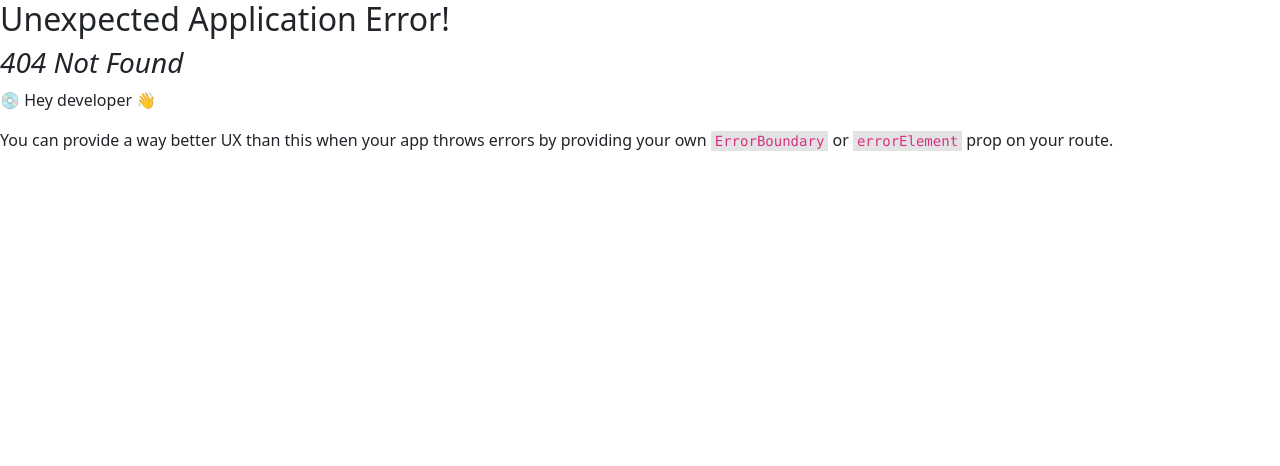
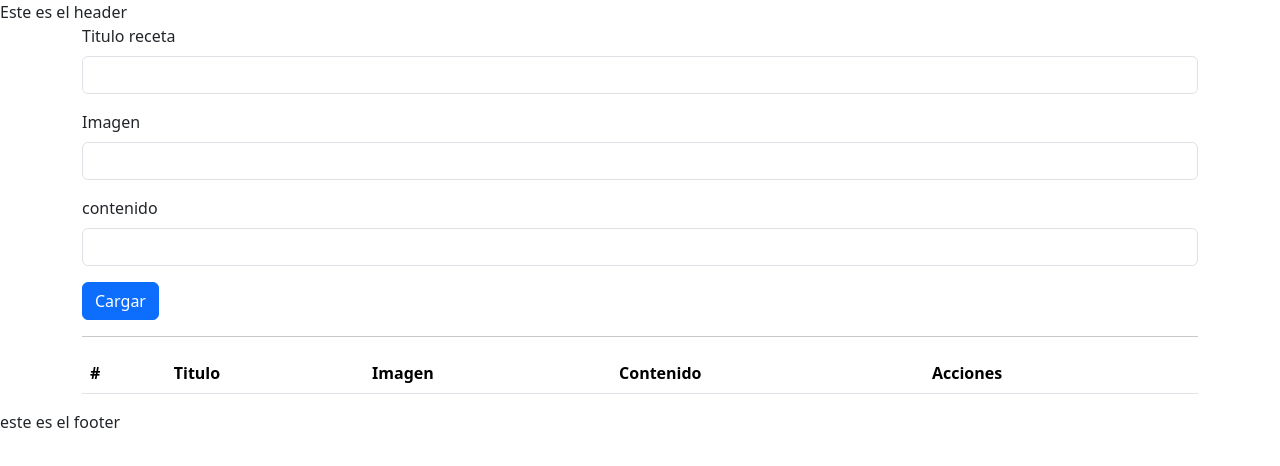
Before and after one commit to Juanivene/tp-React1, a React (Vite) app: page /recetas in a window 1280 px wide. Before the commit this address had no page. Shown: the top 466 px of the page. Built offline with nearby package versions, Linux system fonts and the light colour scheme.

Commit message:
agrego abm recetas(create,read,delete)

```diff
--- /dev/null
+++ b/src/componentes/Recipes/FormRecipes.jsx
@@ -0,0 +1,115 @@
+import PropTypes from "prop-types";
+import { useForm } from "react-hook-form";
+import { Recipe } from "./Recipe";
+
+const FormRecipes = (props) => {
+  const { recipes, setRecipes } = props;
+
+  const {
+    register,
+    reset,
+    formState: { errors },
+    handleSubmit: onSubmitRHF,
+  } = useForm();
+
+  const handleSubmit = (data) => {
+    const { title, imagen, content } = data;
+    const recipe = new Recipe(title, imagen, content);
+    const nuevoArray = [...recipes, recipe];
+    setRecipes(nuevoArray);
+  };
+  return (
+    <form onSubmit={onSubmitRHF(handleSubmit)}>
+      <fieldset className="mb-3">
+        <label htmlFor="title" className="form-label">
+          Titulo receta
+        </label>
+        <input
+          type="text"
+          id="title"
+          className={`form-control ${errors.title ? `is-invalid` : ``}`}
+          {...register("title", {
+            required: true,
+            maxLength: {
+              value: 30,
+              message: "el titulo no puede superar los 30 caracteres",
+            },
+            minLength: {
+              value: 2,
+              message: "el titulo debe tener al menos 2 caracteres",
+            },
+            pattern: {
+              value: /^[a-zA-Z\s]+$/,
+              message: "Ingrese un titulo valido",
+            },
+          })}
+        />
+        <div className="invalid-feedback">
+          <span className="badge text-bg-danger">{errors.title?.message}</span>
+        </div>
+      </fieldset>
+
+      <fieldset className="mb-3">
+        <label htmlFor="imagen" className="form-label">
+          Imagen
+        </label>
+        <input
+          type="text"
+          id="imagen"
+          className={`form-control ${errors.imagen ? `is-invalid` : ``}`}
+          {...register("imagen", {
+            required: true,
+            minLength: {
+              value: 2,
+              message: "Ingrese una url",
+            },
+            pattern: {
+              value:
+                /^(https?:\/\/)?(www\.)?[a-zA-Z0-9\-\.]+\.[a-zA-Z]{2,}([\/\w\-\.]*)*\/?$/,
+              message: "ingrese una url valida",
+            },
+          })}
+        />
+        <div className="invalid-feedback">
+          <span className="badge text-bg-danger">{errors.imagen?.message}</span>
+        </div>
+      </fieldset>
+
+      <fieldset className="mb-3">
+        <label htmlFor="content" className="form-label">
+          contenido
+        </label>
+        <input
+          type="text"
+          id="content"
+          className={`form-control ${errors.content ? `is-invalid` : ``}`}
+          {...register("content", {
+            required: true,
+            minLength: {
+              value: 2,
+              message: "el titulo debe tener al menos 2 caracteres",
+            },
+            pattern: {
+              value: /^[a-zA-Z0-9]+$/,
+              message: " No se permiten caracteres especiales",
+            },
+          })}
+        />
+        <div className="invalid-feedback">
+          <span className="badge text-bg-danger">
+            {errors.content?.message}
+          </span>
+        </div>
+      </fieldset>
+      <button type="submit" className="btn btn-primary">
+        Cargar
+      </button>
+    </form>
+  );
+};
+
+export default FormRecipes;
+FormRecipes.propTypes = {
+  recipes: PropTypes.array.isRequired,
+  setRecipes: PropTypes.func.isRequired,
+};
--- /dev/null
+++ b/src/componentes/Recipes/Recipe.js
@@ -0,0 +1,8 @@
+export class Recipe {
+  constructor(title, imagen, content) {
+    this.id = window.self.crypto.randomUUID();
+    this.title = title;
+    this.imagen = imagen;
+    this.content = content;
+  }
+}
--- /dev/null
+++ b/src/componentes/Recipes/TableRecipes.jsx
@@ -0,0 +1,83 @@
+import PropTypes from "prop-types";
+import Swal from "sweetalert2";
+
+const TableRecipes = (props) => {
+  const { recipes, setRecipes } = props;
+
+  const deleteRecipes = (recipe, idRecipe) => {
+    Swal.fire({
+      title: "Atencion",
+      text: `Estas por eliminar la receta de ${recipe.title}.¿Estas seguro que deseas eliminarla?`,
+      showConfirmButton: true,
+      showCancelButton: true,
+      confirmButtonText: "SI , eliminar",
+      cancelButtonText: "NO",
+      confirmButtonColor: "red",
+    }).then((res) => {
+      if (res.isConfirmed) {
+        const NuevoArray = recipes.filter((recipe) => {
+          return recipe.id !== idRecipe;
+        });
+        setRecipes(NuevoArray);
+        Swal.fire({
+          icon: "success",
+          title: `${recipe.title} ha sio eliminada correctamente`,
+          showConfirmButton: false,
+          timer: 1500,
+        });
+      }
+    });
+  };
+
+  return (
+    <table className="table">
+      <thead>
+        <tr>
+          <th scope="col">#</th>
+          <th scope="col">Titulo</th>
+          <th scope="col">Imagen</th>
+          <th scope="col">Contenido</th>
+          <th scope="col">Acciones</th>
+        </tr>
+      </thead>
+      <tbody>
+        {recipes.map((recipe, i) => {
+          return (
+            <tr key={recipe.id}>
+              <td>{i}</td>
+              <td>{recipe.title}</td>
+              <td>
+                <img
+                  src={recipe.imagen}
+                  alt={recipe.title}
+                  style={{ width: "100px" }}
+                />
+              </td>
+              <td>{recipe.content}</td>
+              <td>
+                {" "}
+                <button
+                  onClick={() => deleteRecipes(recipe, recipe.id)}
+                  type="button"
+                  className="btn btn-danger btn-sm"
+                >
+                  Eliminar
+                </button>{" "}
+                <button type="button" className="btn  btn-primary btn-sm">
+                  Editar
+                </button>
+              </td>
+            </tr>
+          );
+        })}
+      </tbody>
+    </table>
+  );
+};
+
+export default TableRecipes;
+
+TableRecipes.propTypes = {
+  recipes: PropTypes.array.isRequired,
+  setRecipes: PropTypes.func.isRequired,
+};
--- /dev/null
+++ b/src/views/Recipes/ViewRecipes.jsx
@@ -0,0 +1,5 @@
+const ViewRecipes = () => {
+  return <div></div>;
+};
+
+export default ViewRecipes;
--- /dev/null
+++ b/src/views/Recipes/ViewRecipesAbm.jsx
@@ -0,0 +1,20 @@
+import FormRecipes from "../../componentes/Recipes/FormRecipes";
+import TableRecipes from "../../componentes/Recipes/TableRecipes";
+import { useEffect, useState } from "react";
+
+const ViewRecipesAbm = () => {
+  const recipesLs = JSON.parse(localStorage.getItem("recipes")) || [];
+  const [recipes, setRecipes] = useState(recipesLs);
+  useEffect(() => {
+    localStorage.setItem("recipes", JSON.stringify(recipes));
+  }, [recipes]);
+  return (
+    <>
+      <FormRecipes recipes={recipes} setRecipes={setRecipes} />
+      <hr />
+      <TableRecipes recipes={recipes} setRecipes={setRecipes} />
+    </>
+  );
+};
+
+export default ViewRecipesAbm;
```
Also changed, not shown: src/constants/root.jsx (+10 -0 lines).
